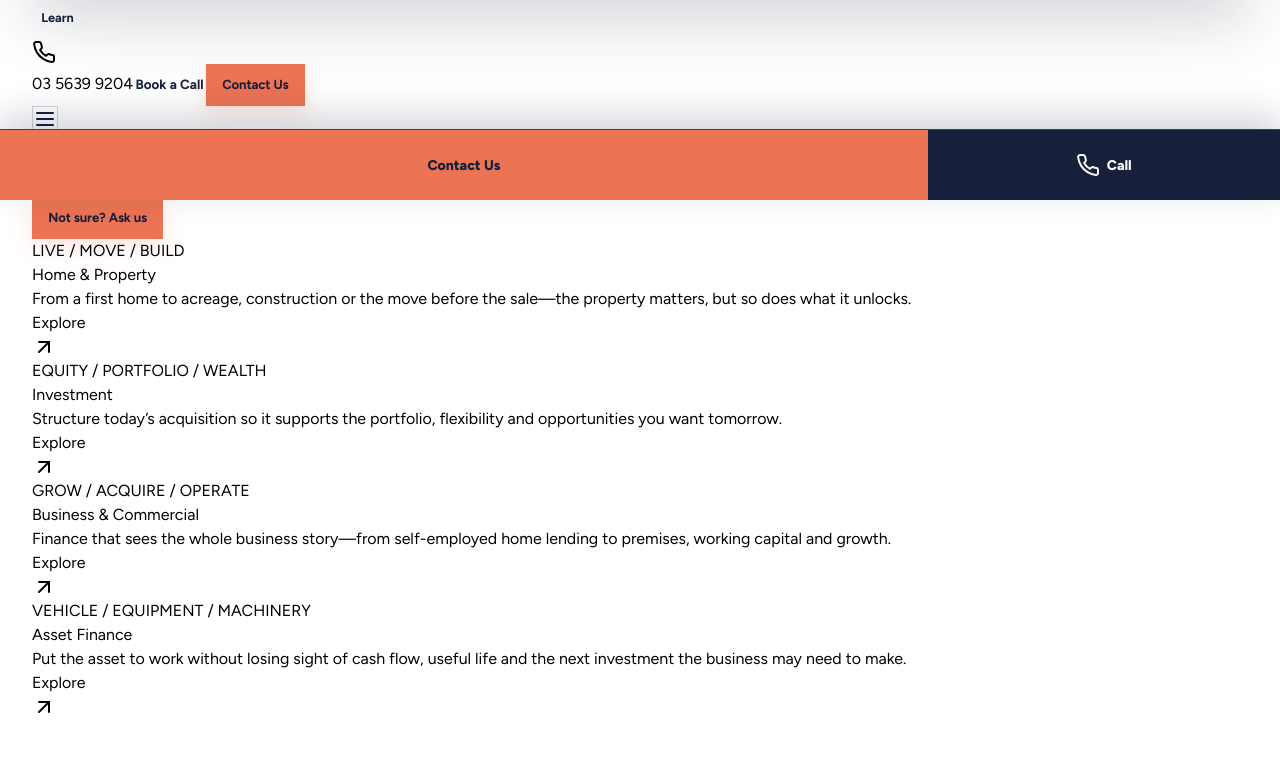
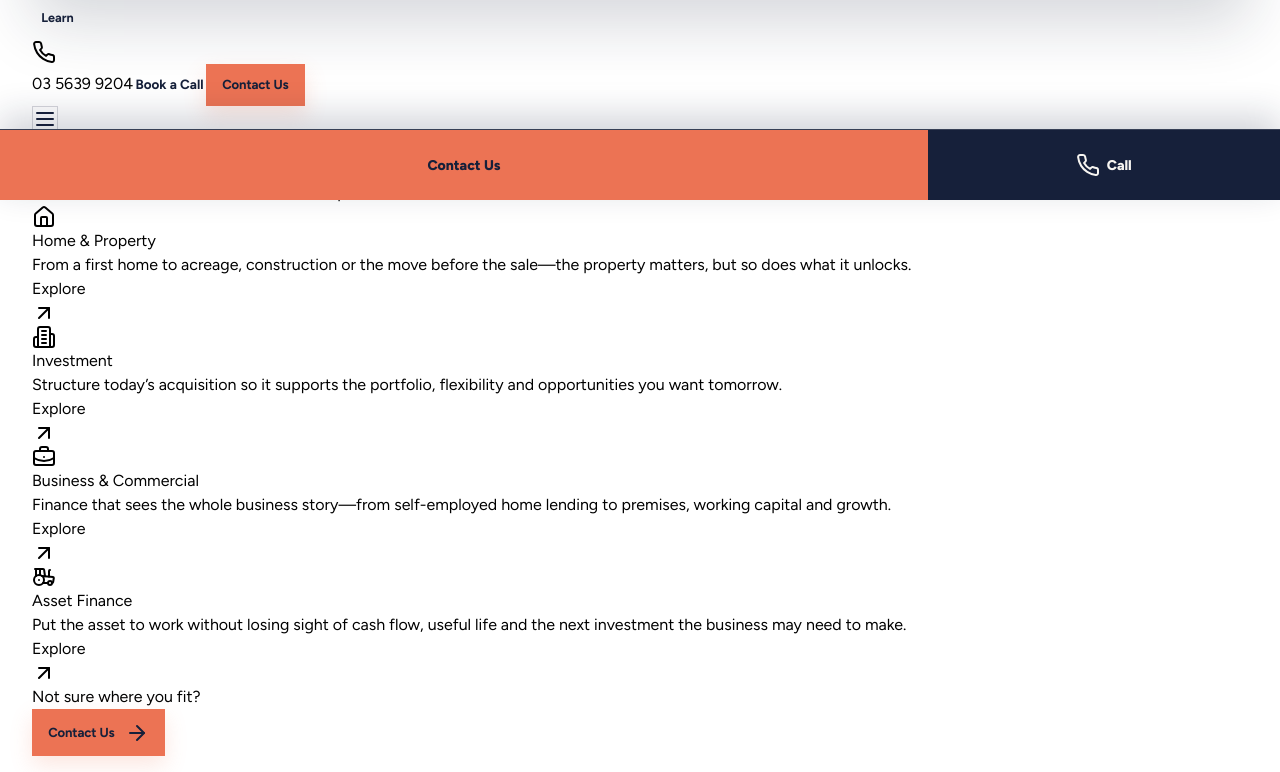
Before and after one commit to reidym/Next-Move-Loans---Wesbite, a React (Vite) app in the folder client/: page /loan-types in a window 1280 px wide. Shown: the part 600-1372 px from the top of the page. Built offline with nearby package versions, Linux system fonts and the light colour scheme.

Commit message:
Simplify loan types into clean pathway tiles

```diff
--- a/client/src/pages/LoanTypes.tsx
+++ b/client/src/pages/LoanTypes.tsx
@@ -1,37 +1,34 @@
 import { Link } from "wouter";
-import { ArrowUpRight } from "lucide-react";
+import { ArrowRight, ArrowUpRight, BriefcaseBusiness, Building2, Home, Tractor } from "lucide-react";
 import { Seo, breadcrumbSchema } from "@/components/Seo";
-import { Eyebrow } from "@/components/Shared";
 import { SiteLayout } from "@/components/SiteChrome";
 import { serviceCategories } from "@/lib/siteData";
+
+const icons = [Home, Building2, BriefcaseBusiness, Tractor];
 
 export default function LoanTypes(){
   const path="/loan-types";
   return <SiteLayout>
     <Seo description="Explore home, investment, business, commercial and asset finance options with Next Move Loans." jsonLd={breadcrumbSchema([{name:"Home",path:"/"},{name:"Loan Types",path}])} path={path} title="Loan Types | Next Move Loans"/>
     <main id="main-content" className="bg-white">
-      <section className="py-10 lg:py-12">
-        <div className="container">
-          <div className="flex flex-wrap items-end justify-between gap-5">
-            <div>
-              <Eyebrow>FINANCE</Eyebrow>
-              <h1 className="mt-2 text-[clamp(2rem,3.3vw,3.3rem)] font-black tracking-[-0.04em] text-[#16203A]">What do you need help with?</h1>
-              <p className="mt-3 max-w-2xl text-lg leading-7 text-[#4C5566]">Start with the broad area. We’ll take you to the detail from there.</p>
-            </div>
-            <Link className="button button-coral button-small" href="/contact-us">Not sure? Ask us</Link>
+      <section className="py-10 lg:py-14">
+        <div className="container text-center">
+          <p className="text-xs font-black uppercase tracking-[0.14em] text-[#EC7354]">FINANCE</p>
+          <h1 className="mx-auto mt-3 max-w-3xl text-[clamp(2.2rem,3.8vw,3.8rem)] font-black tracking-[-0.045em] text-[#16203A]">What are you trying to make happen?</h1>
+          <p className="mx-auto mt-3 max-w-2xl text-lg leading-7 text-[#4C5566]">Choose the broad area. The detailed loan options sit inside each one.</p>
+
+          <div className="mt-9 grid gap-4 md:grid-cols-2 lg:grid-cols-4">
+            {serviceCategories.map((category,index)=>{const Icon=icons[index];return <Link className="group flex min-h-[220px] flex-col rounded-2xl bg-[#EEF7FB] p-6 text-left transition hover:-translate-y-1 hover:shadow-lg" href={category.path} key={category.id}>
+              <div className="grid size-11 place-items-center rounded-full bg-white text-[#16203A]"><Icon className="size-5"/></div>
+              <h2 className="mt-6 text-2xl font-black tracking-[-0.03em] text-[#16203A]">{category.title}</h2>
+              <p className="mt-2 text-sm leading-6 text-[#4C5566]">{category.description}</p>
+              <span className="mt-auto pt-6 inline-flex items-center gap-2 text-sm font-black text-[#16203A]">Explore <ArrowUpRight className="size-4 text-[#EC7354]"/></span>
+            </Link>})}
           </div>
 
-          <div className="mt-8 grid gap-4 md:grid-cols-2 lg:grid-cols-4">
-            {serviceCategories.map(category=>
-              <Link className="group flex min-h-[180px] flex-col justify-between rounded-2xl bg-[#F1F6FA] p-6 transition hover:-translate-y-0.5 hover:shadow-md" href={category.path} key={category.id}>
-                <div>
-                  <p className="text-xs font-black uppercase tracking-[0.12em] text-[#B48416]">{category.eyebrow}</p>
-                  <h2 className="mt-2 text-2xl font-black text-[#16203A]">{category.title}</h2>
-                  <p className="mt-2 text-sm leading-6 text-[#4C5566]">{category.description}</p>
-                </div>
-                <span className="mt-5 inline-flex items-center gap-2 text-sm font-black text-[#16203A]">Explore <ArrowUpRight className="size-4 text-[#EC7354]"/></span>
-              </Link>
-            )}
+          <div className="mt-8 flex flex-wrap items-center justify-center gap-4">
+            <p className="font-semibold text-[#4C5566]">Not sure where you fit?</p>
+            <Link className="button button-coral button-small" href="/contact-us">Contact Us <ArrowRight className="size-4"/></Link>
           </div>
         </div>
       </section>
```
